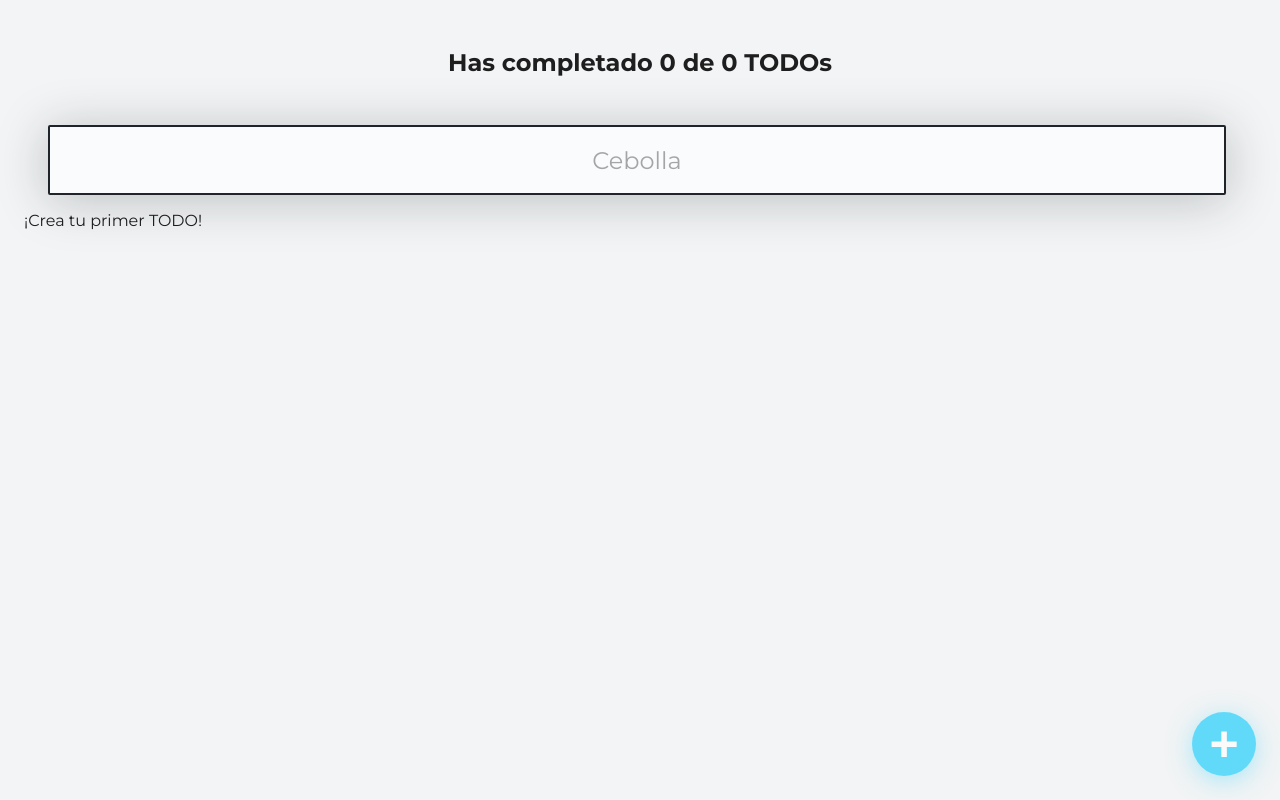
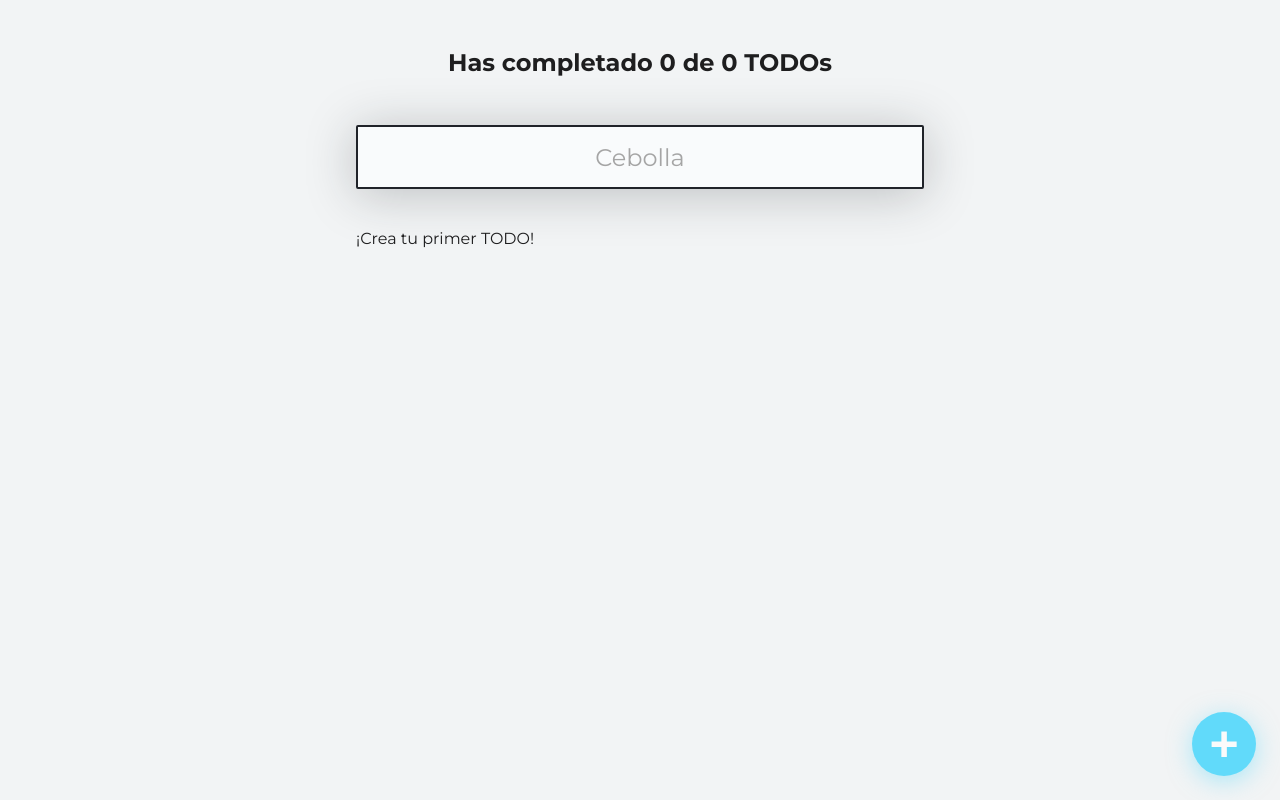
Before and after one commit to klich1984/todos-app-platzi-react-router, a React (Create React App) app: page /#/ in a window 1280 px wide. Built offline with nearby package versions, Linux system fonts and the light colour scheme.

Commit message:
styles(App): :art: cahange styles

```diff
--- a/src/components/TodoCounter/TodoCounter.css
+++ b/src/components/TodoCounter/TodoCounter.css
@@ -1,8 +1,8 @@
 .TodoCounter {
-  font-size: 24px;
+  font-size : 24px;
   text-align: center;
-  margin: 0;
-  padding: 48px;
+  margin    : 0;
+  padding   : 48px 0;
 }
 
 .TodoCounter--loading {
--- a/src/components/TodoForm/TodoForm.css
+++ b/src/components/TodoForm/TodoForm.css
@@ -1,8 +1,7 @@
 form {
-  width: 90%;
+  width: 100%;
   max-width: 300px;
-  margin: auto;
-  padding: 33px 40px;
+  padding-block-start: 33px;
   display: flex;
   justify-content: center;
   align-items: center;
--- a/src/components/TodoSearch/TodoSearch.css
+++ b/src/components/TodoSearch/TodoSearch.css
@@ -1,20 +1,21 @@
 .TodoSearch {
-  background: #F9FBFC;
-  border-radius: 2px;
-  border: 2px solid #202329;
-  margin: 0 24px;
-  height: 64px;
-  width: calc(100% - 62px);
-  font-size: 24px;
-  text-align: center;
-  font-family: 'Montserrat';
-  font-weight: 400;
-  color: #1E1E1F;
-  box-shadow: 0px 5px 50px rgba(32, 35, 41, 0.25);
+  background      : #F9FBFC;
+  border-radius   : 2px;
+  border          : 2px solid #202329;
+  margin          : 0;
+  margin-block-end: 24px;
+  height          : 64px;
+  width           : 100%;
+  font-size       : 24px;
+  text-align      : center;
+  font-family     : 'Montserrat';
+  font-weight     : 400;
+  color           : #1E1E1F;
+  box-shadow      : 0px 5px 50px rgba(32, 35, 41, 0.25);
 }
 
 .TodoSearch::placeholder {
-  color: #A5A5A5;
+  color      : #A5A5A5;
   font-family: 'Montserrat';
   font-weight: 400;
 }
--- a/src/index.css
+++ b/src/index.css
@@ -1,13 +1,30 @@
+* {
+  box-sizing: border-box;
+}
+
 body {
-  margin: 0;
-  padding: 0;
-  background: #F2F4F5;
-  color: #1E1E1F;
+  margin     : 0;
+  padding    : 0;
+  background : #F2F4F5;
+  color      : #1E1E1F;
   font-family: 'Montserrat', Arial, Helvetica, sans-serif;
 }
 
 #root {
-  margin: 0 24px;
-  position: relative;
-  min-height: 100vh;
+  position      : relative;
+  min-height    : 100vh;
+  display       : flex;
+  flex-direction: column;
+  max-width     : 600px;
+  align-items   : center;
+  margin        : 0 auto;
+  padding       : 0 1rem 6rem;
 }
+
+#root header {
+  width: 100%;
+}
+
+.TodoList-container {
+  width: 100%;
+}
```
